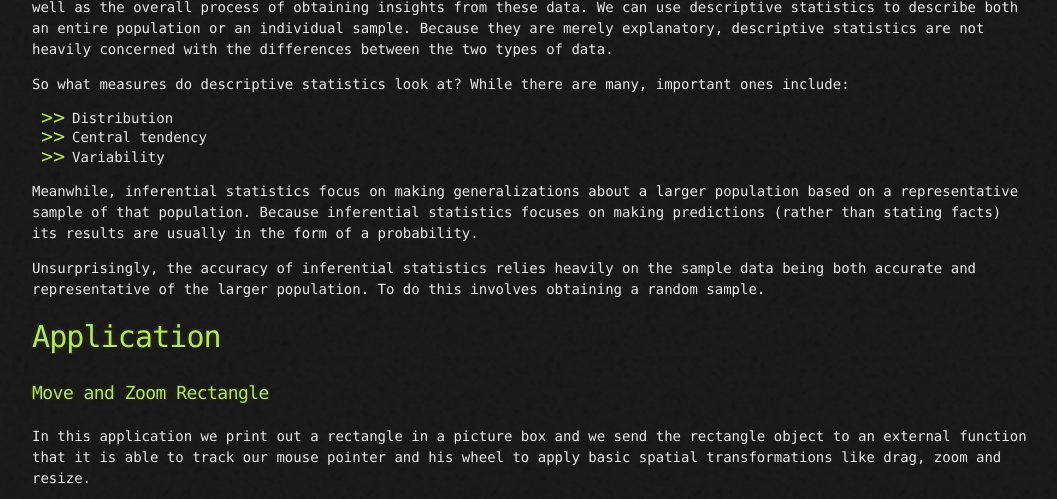
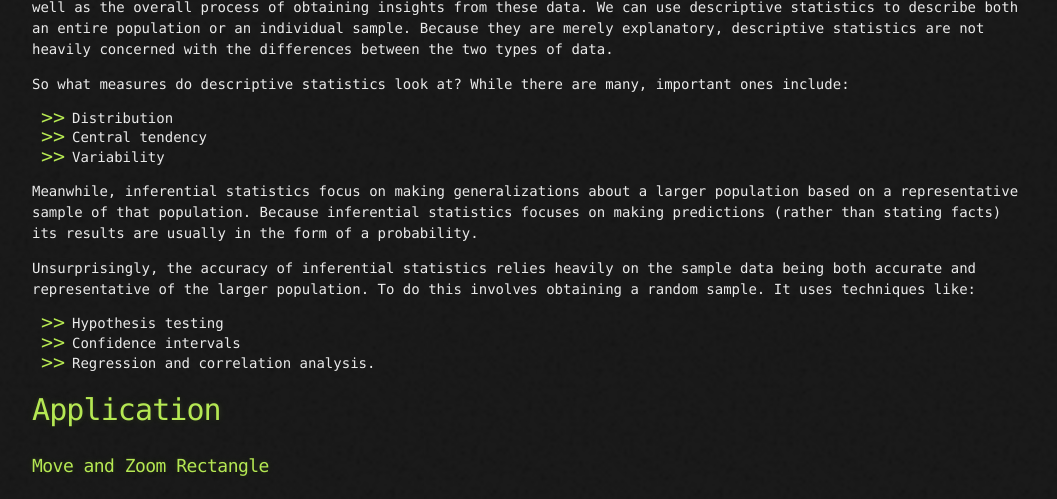
Before and after one commit to Videars/Statistics, a Jekyll site: the page built from Week5/Research.md, in a window 1280 px wide and 900 px high, scrolled down 2402 px, cut to the strip 0-499 px from the top of the window. Shown: the whole strip, without its empty margins (108-1165 px from the left). Built offline with Jekyll 4.4.1, drawn with Linux system fonts in a browser that asks for light colours; our own code applies the rules of GitHub Pages for plain Markdown files; formulas are drawn with MathJax 3.

Commit message:
Update Research.md

```diff
--- a/Week5/Research.md
+++ b/Week5/Research.md
@@ -103,6 +103,10 @@ So what measures do descriptive statistics look at? While there are many, import
 Meanwhile, inferential statistics focus on making generalizations about a larger population based on a representative sample of that population. Because inferential statistics focuses on making predictions (rather than stating facts) its results are usually in the form of a probability.
 
 Unsurprisingly, the accuracy of inferential statistics relies heavily on the sample data being both accurate and representative of the larger population. To do this involves obtaining a random sample.
+It uses techniques like:
++ Hypothesis testing
++ Confidence intervals
++ Regression and correlation analysis.
 
 # Application
 
```
